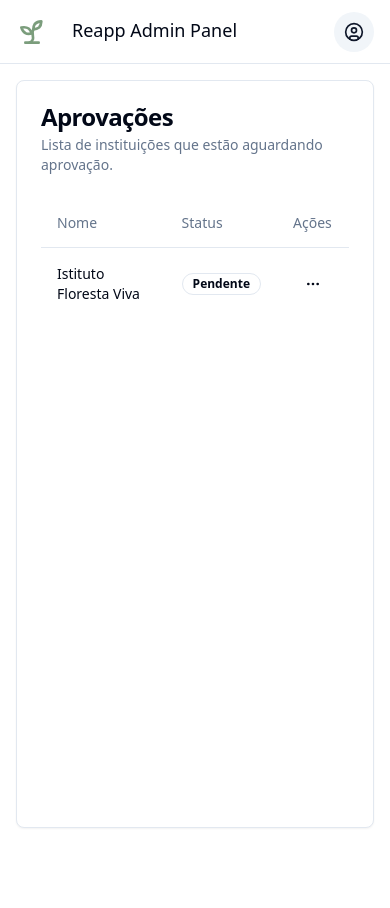
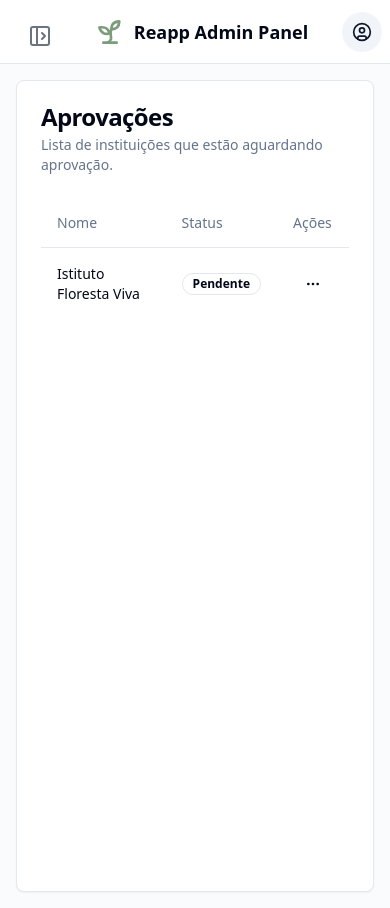
Before and after one commit to ReappMobi/reapp-web-admin, a React (Vite) app: page / in a window 390 px wide. Before the commit the page ends 844 px from the top, so only its background shows below. Built offline with nearby package versions, Linux system fonts and the light colour scheme.

Commit message:
feat: add open sidebar button

```diff
--- a/src/layouts/home-layout.tsx
+++ b/src/layouts/home-layout.tsx
@@ -1,6 +1,6 @@
 import React from 'react';
 
-import { CircleUser, Sprout } from 'lucide-react';
+import { CircleUser, Sprout, PanelLeftOpen } from 'lucide-react';
 import { Link, Outlet } from 'react-router-dom';
 import { Button } from '../components/ui/button';
 import {
@@ -15,20 +15,24 @@ import {
 export const HomeLayout: React.FC = () => {
   return (
     <div className="flex min-h-screen w-full flex-col">
-      <header className="sticky top-0 flex h-16 items-center gap-4 border-b bg-background px-4 md:px-6 ">
+      <header className="sticky top-0 flex h-16 items-center gap-4 border-b bg-background px-2 md:px-6 ">
         <div className="flex items-center gap-4 justify-between w-full max-w-screen-lg mx-auto">
-          <nav className="gap-6 flex">
+          <button
+            data-drawer-target="default-sidebar"
+            data-drawer-toggle="default-sidebar"
+            aria-controls="default-sidebar"
+            type="button"
+            className="inline-flex items-center p-2 mt-2 ms-3 text-sm text-gray-500 rounded-lg sm:hidden hover:bg-gray-100 focus:outline-none focus:ring-2 focus:ring-gray-200 dark:text-gray-400 dark:hover:bg-gray-700 dark:focus:ring-gray-600"
+          >
+            <span className="sr-only">Open sidebar</span>
+            <PanelLeftOpen className="h-6 w-6" />
+          </button>
+          <nav className="gap-2 flex">
             <Link
               to="/"
-              className="flex items-center gap-2 text-lg font-semibold md:text-base"
+              className="flex items-center gap-2 text-lg font-semibold"
             >
               <Sprout className="h-8 w-8 text-reapp-primary" />
-              <span className="sr-only">Reapp</span>
-            </Link>
-            <Link
-              to="/"
-              className="text-foreground transition-colors hover:text-foreground text-lg font-medium"
-            >
               Reapp Admin Panel
             </Link>
           </nav>
@@ -50,9 +54,11 @@ export const HomeLayout: React.FC = () => {
           </DropdownMenu>
         </div>
       </header>
-      <main className="flex-1 flex flex-col items-center justify-center p-4">
-        <Outlet />
-      </main>
+      <div className="flex min-h-screen w-full flex-col bg-muted/40">
+        <main className="flex-1 flex flex-col items-center justify-center p-4">
+          <Outlet />
+        </main>
+      </div>
     </div>
   );
 };
```
